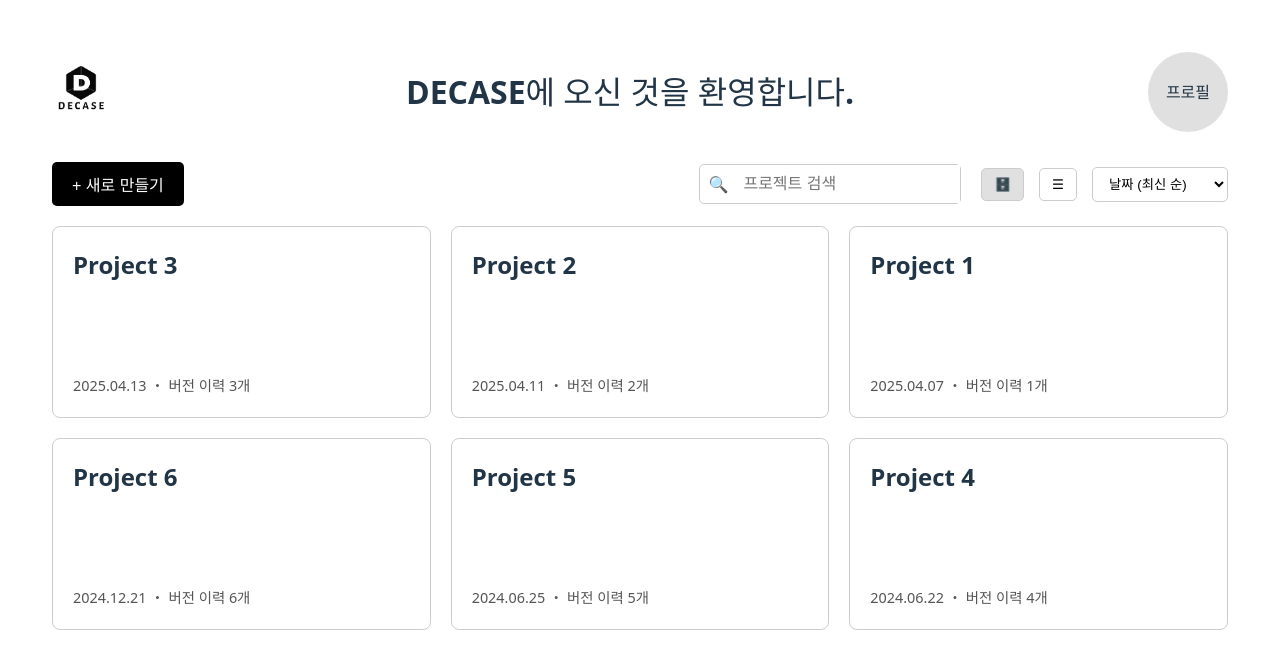
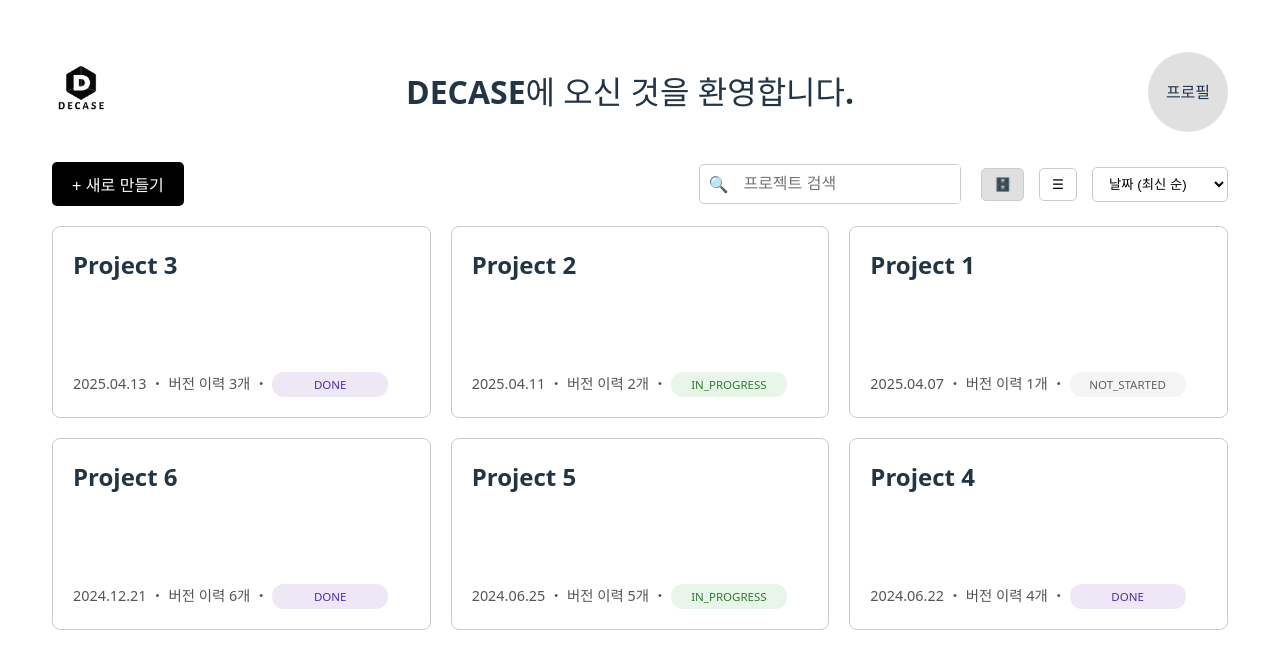
Before and after one commit to 8-do-nenemddin/DECASE-FE, a Vue app: page / in a window 1280 px wide. Shown: the top 668 px of the page. Built offline with nearby package versions, Linux system fonts and the light colour scheme.

Commit message:
feat:project status 추가

```diff
--- a/src/components/ProjectGallery.vue
+++ b/src/components/ProjectGallery.vue
@@ -2,7 +2,13 @@
 	<div class="project-grid">
 	  <div class="project-card" v-for="project in projects" :key="project.id" @click="navigateToProject(project.name)">
 		<h2>{{ project.name }}</h2>
-		<p>{{ project.date }} ・ {{ project.versionInfo }}</p>
+		<p>
+		{{ project.date }} ・ {{ project.versionInfo }} ・
+		<span class="project-status" :class="'status-' + project.status.toLowerCase()">
+			{{ project.status }}
+		</span>
+		</p>
+
 	  </div>
 	</div>
   </template>
@@ -57,3 +63,56 @@
 	margin: 0;
   }
   </style>
+
+<style scoped>
+.project-status {
+  padding: 4px 8px;
+  border-radius: 12px;
+  font-size: 0.8em;
+  margin-top: 8px;
+  display: inline-block;
+}
+
+.status-active {
+  background-color: #e6f7e6;
+  color: #2e7d32;
+}
+
+.status-inactive {
+  background-color: #fff3e0;
+  color: #e65100;
+}
+
+.status-completed {
+  background-color: #f3e5f5;
+  color: #6a1b9a;
+}
+
+.project-status {
+  padding: 4px 8px;
+  border-radius: 12px;
+  font-size: 0.8em;
+  margin-top: 8px;
+  display: inline-block;
+  font-weight: 500;
+  min-width: 100px;
+  text-align: center;
+  text-transform: capitalize;
+}
+
+/* ✅ 상태별 스타일 */
+.status-done {
+  background-color: #ede7f6; /* 연보라 */
+  color: #512da8;           /* 진보라 */
+}
+
+.status-in_progress {
+  background-color: #e8f5e9; /* 연녹색 */
+  color: #2e7d32;           /* 진녹색 */
+}
+
+.status-not_started {
+  background-color: #f5f5f5; /* 연회색 */
+  color: #616161;           /* 중회색 */
+}
+</style>
--- a/src/components/ProjectList.vue
+++ b/src/components/ProjectList.vue
@@ -4,6 +4,7 @@
 		<tr>
 		  <th>제목</th>
 		  <th>소스</th>
+		  <th>상태</th>
 		  <th>생성됨</th>
 		</tr>
 	  </thead>
@@ -13,6 +14,11 @@
 			{{ project.name }}
 		  </td>
 		  <td>{{ project.versionInfo }}</td>
+		  <td>
+			<span class="status-badge" :class="'status-' + project.status.toLowerCase()">
+			  {{ project.status }}
+			</span>
+		  </td>
 		  <td>{{ project.date }}</td>
 		</tr>
 	  </tbody>
@@ -43,11 +49,14 @@
 	color: #333;
   }
 
+  .project-table tr {
+  border-bottom: 1px solid #444;
+}
+
   .project-table th,
   .project-table td {
 	padding: 16px;
 	text-align: left;
-	border-bottom: 1px solid #444;
   }
 
   .project-table th {
@@ -75,4 +84,36 @@
 	border-radius: 4px;
 	object-fit: cover;
   }
+
+  .status-badge {
+	padding: 4px 8px;
+	border-radius: 12px;
+	font-size: 0.8em;
+  }
+
+  .status-badge {
+  display: inline-block;
+  padding: 4px 8px;
+  border-radius: 12px;
+  font-size: 0.75em;
+  font-weight: 500;
+  min-width: 80px;
+  text-align: center;
+}
+
+	/* ✅ 상태별 배경/글자색 */
+	.status-done {
+	background-color: #ede7f6;
+	color: #512da8;
+	}
+
+	.status-in_progress {
+	background-color: #e8f5e9;
+	color: #2e7d32;
+	}
+
+	.status-not_started {
+	background-color: #f5f5f5;
+	color: #616161;
+	}
   </style>
--- a/src/components/main.vue
+++ b/src/components/main.vue
@@ -79,12 +79,12 @@
   };
 
   const projects = ref([
-	{ id: 1, name: 'Project 1', date: '2025.04.07', versionInfo: '버전 이력 1개' },
-	{ id: 2, name: 'Project 2', date: '2025.04.11', versionInfo: '버전 이력 2개' },
-	{ id: 3, name: 'Project 3', date: '2025.04.13', versionInfo: '버전 이력 3개' },
-	{ id: 4, name: 'Project 4', date: '2024.06.22', versionInfo: '버전 이력 4개' },
-	{ id: 5, name: 'Project 5', date: '2024.06.25', versionInfo: '버전 이력 5개' },
-	{ id: 6, name: 'Project 6', date: '2024.12.21', versionInfo: '버전 이력 6개' }
+	{ id: 1, name: 'Project 1', date: '2025.04.07', versionInfo: '버전 이력 1개', status : 'NOT_STARTED'},
+	{ id: 2, name: 'Project 2', date: '2025.04.11', versionInfo: '버전 이력 2개', status : 'IN_PROGRESS'},
+	{ id: 3, name: 'Project 3', date: '2025.04.13', versionInfo: '버전 이력 3개', status : 'DONE' },
+	{ id: 4, name: 'Project 4', date: '2024.06.22', versionInfo: '버전 이력 4개', status : 'DONE' },
+	{ id: 5, name: 'Project 5', date: '2024.06.25', versionInfo: '버전 이력 5개', status : 'IN_PROGRESS' },
+	{ id: 6, name: 'Project 6', date: '2024.12.21', versionInfo: '버전 이력 6개', status : 'DONE' }
 	]);
 
 	console.log('프로젝트 데이터:', projects.value);
```
